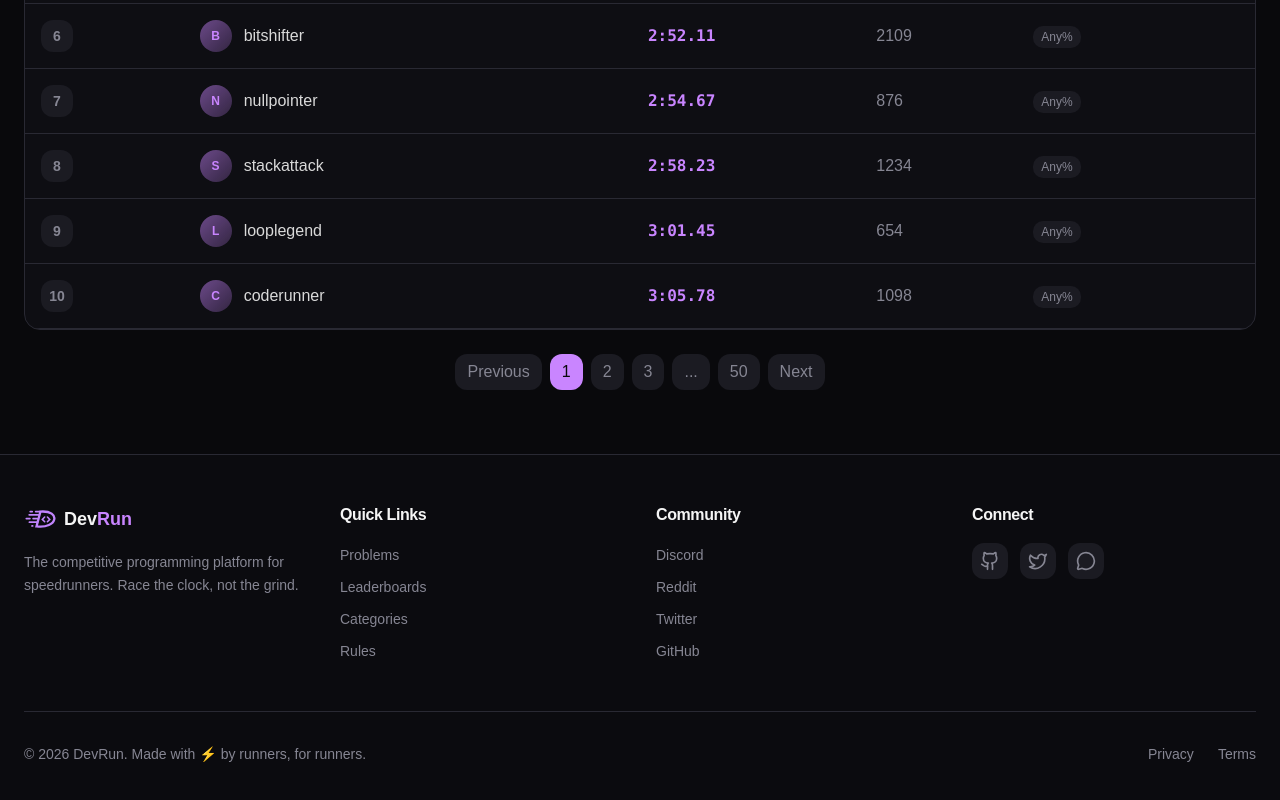
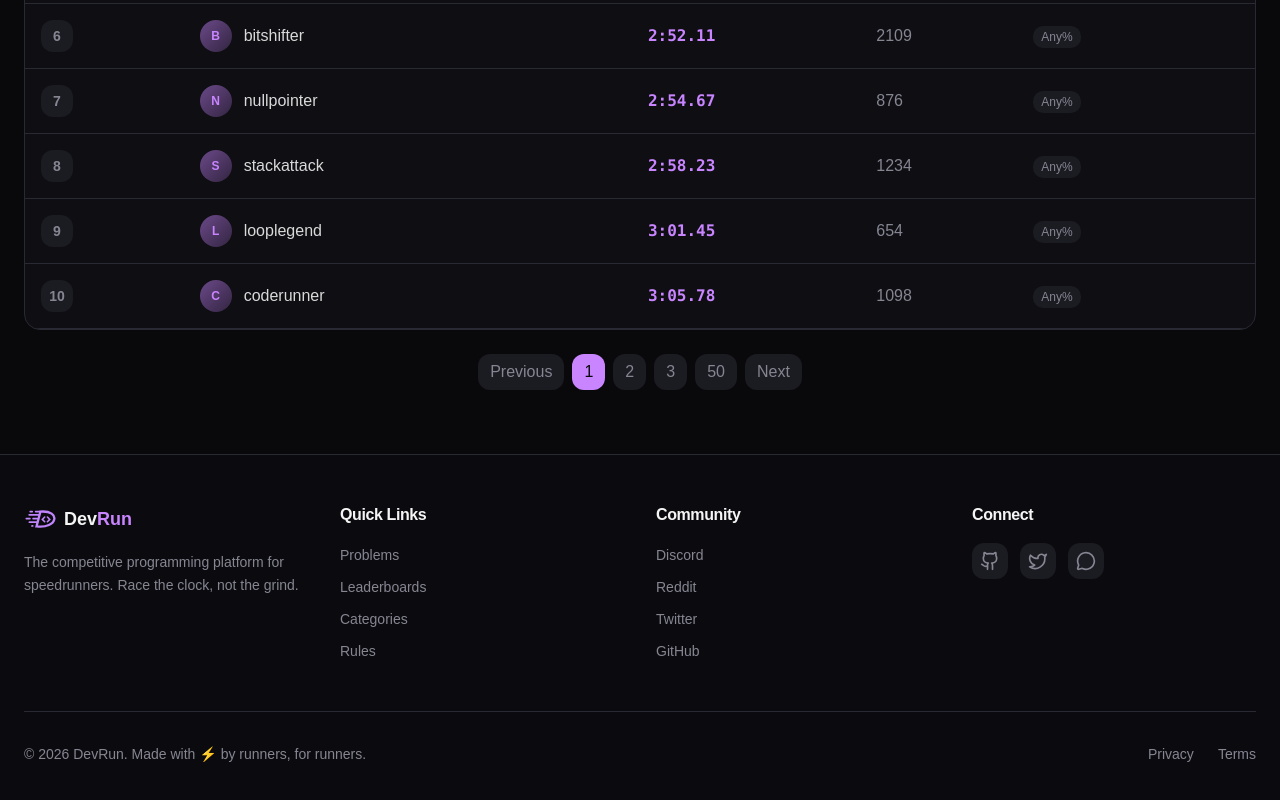
Before and after one commit to orus-dev/dev-run, a Next.js app: page /leaderboards in a window 1280 px wide. Shown: the part 782-1582 px from the top of the page. Built offline with nearby package versions, Linux system fonts and the light colour scheme.

Commit message:
Tiny change

```diff
--- a/src/app/leaderboards/page.tsx
+++ b/src/app/leaderboards/page.tsx
@@ -281,7 +281,7 @@ const Leaderboards = () => {
           <button className="px-3 py-1.5 rounded-lg bg-secondary text-muted-foreground hover:text-foreground transition-all">
             Previous
           </button>
-          {[1, 2, 3, "...", 50].map((page, i) => (
+          {[1, 2, 3, 50].map((page, i) => (
             <button
               key={i}
               className={`px-3 py-1.5 rounded-lg transition-all ${
```
